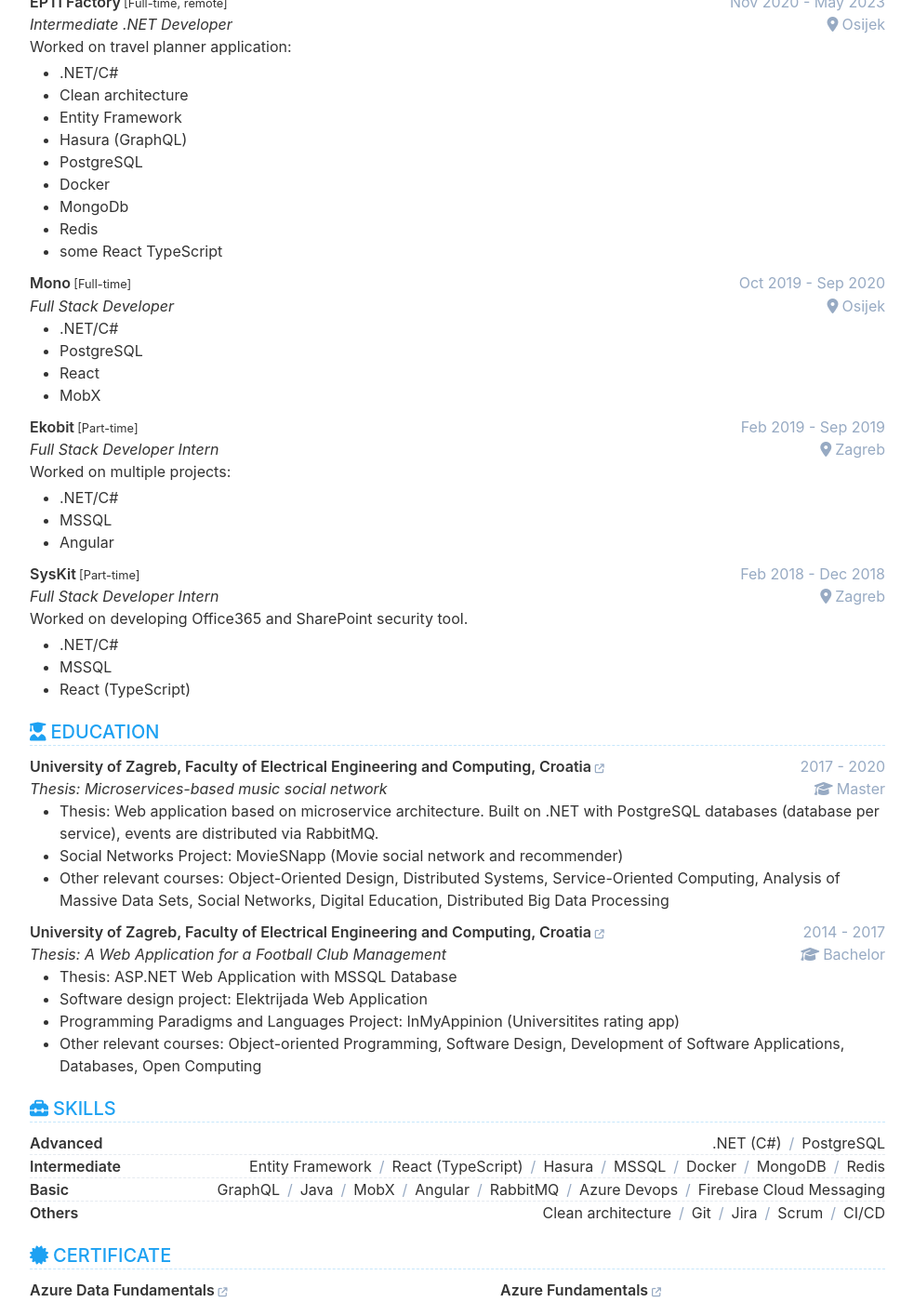
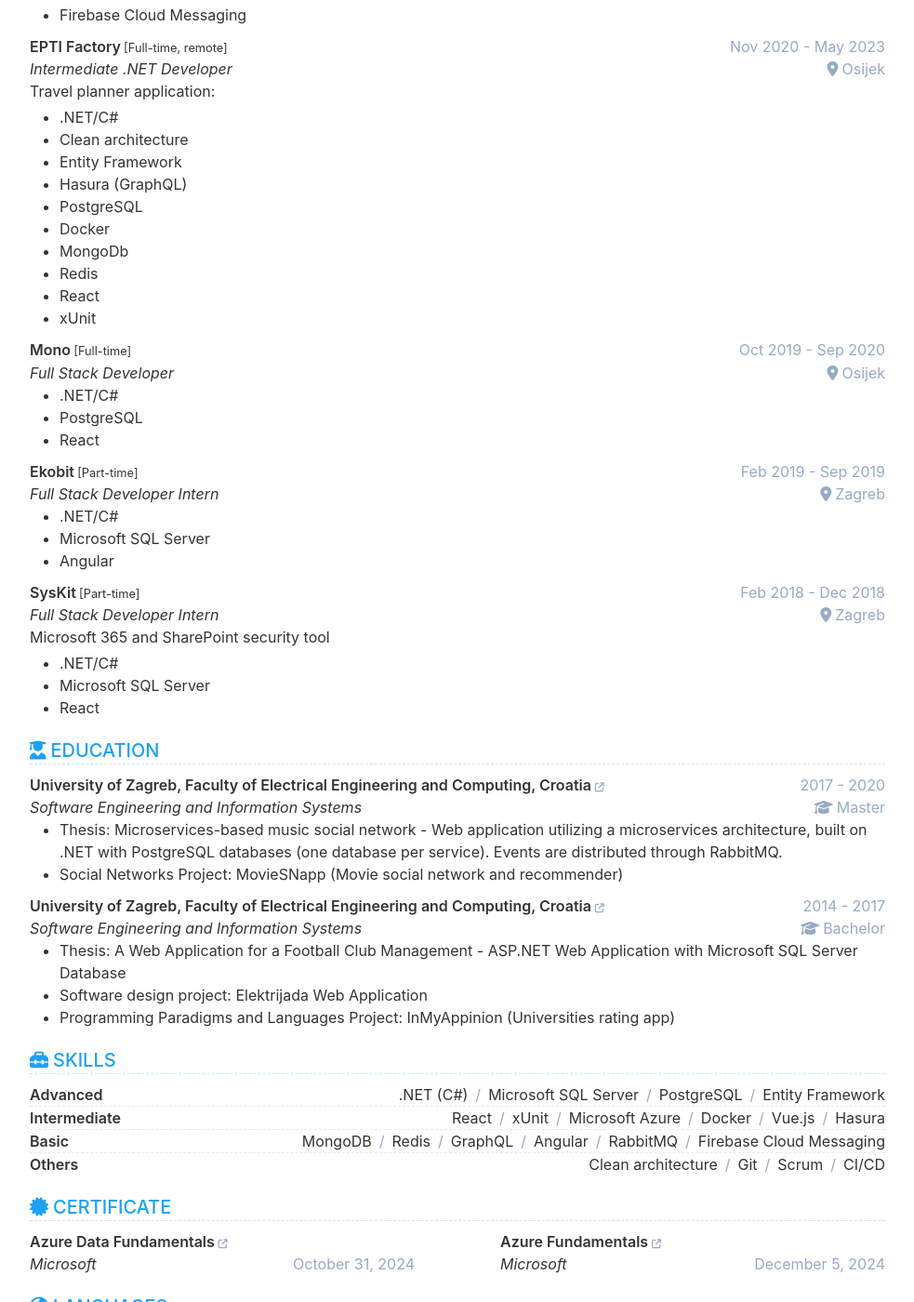
Before and after one commit to tomislav-m/tomislav-m.github.io, a Jekyll site: the page built from index.html, in a window 1280 px wide and 1400 px high, scrolled down 463 px. Shown: the whole window at 93% size, without its empty margins (148-1131 px from the left). Built offline with Jekyll 4.4.1, drawn with Linux system fonts in a browser that asks for light colours; some of the changed text lies outside the part shown.

Commit message:
CV update

```diff
--- a/_data/data.yml
+++ b/_data/data.yml
@@ -93,19 +93,21 @@ experience:
 
   items:
     - company: Littlecode
-      link: https://www.littlecode.com
+      link: #
       tags: Full-time, hybrid
       date: May 2023 - ?
       role: Full Stack Developer
       location: Zagreb
       description: |
         + .NET/C#
-        + Clean architecture
         + Entity Framework
         + Microsoft SQL Server
-        + React TypeScript
+        + Clean architecture
+        + React
+        + Vue.js
+        + Microsoft Azure (IaC, Function Apps, Storages)
         + Docker
-        + Azure DevOps
+        + xUnit
         + Firebase Cloud Messaging
 
     - company: EPTI Factory
@@ -115,7 +117,7 @@ experience:
       role: Intermediate .NET Developer
       location: Osijek
       description: |
-        Worked on travel planner application:
+        Travel planner application:
         + .NET/C#
         + Clean architecture
         + Entity Framework
@@ -124,7 +126,8 @@ experience:
         + Docker
         + MongoDb
         + Redis
-        + some React TypeScript
+        + React
+        + xUnit
 
     - company: Mono
       link:
@@ -136,7 +139,6 @@ experience:
         + .NET/C#
         + PostgreSQL
         + React
-        + MobX
 
     - company: Ekobit
       link:
@@ -145,9 +147,8 @@ experience:
       role: Full Stack Developer Intern
       location: Zagreb
       description: |
-        Worked on multiple projects:
         + .NET/C#
-        + MSSQL
+        + Microsoft SQL Server
         + Angular
 
     - company: SysKit
@@ -157,10 +158,10 @@ experience:
       role: Full Stack Developer Intern
       location: Zagreb
       description: |
-        Worked on developing Office365 and SharePoint security tool.
+        Microsoft 365 and SharePoint security tool
         + .NET/C#
-        + MSSQL
-        + React (TypeScript)
+        + Microsoft SQL Server
+        + React
 
 education:
   show: true
@@ -172,23 +173,21 @@ education:
     - institution: University of Zagreb, Faculty of Electrical Engineering and Computing, Croatia
       link: "https://www.fer.unizg.hr/"
       date: 2017 - 2020
-      major: "Thesis: Microservices-based music social network"
+      major: "Software Engineering and Information Systems"
       degree: Master
       description: |
-        + Thesis: Web application based on microservice architecture. Built on .NET with PostgreSQL databases (database per service), events are distributed via RabbitMQ.
+        + Thesis: Microservices-based music social network - Web application utilizing a microservices architecture, built on .NET with PostgreSQL databases (one database per service). Events are distributed through RabbitMQ.
         + Social Networks Project: MovieSNapp (Movie social network and recommender)
-        + Other relevant courses: Object-Oriented Design, Distributed Systems, Service-Oriented Computing, Analysis of Massive Data Sets, Social Networks, Digital Education, Distributed Big Data Processing
 
     - institution: University of Zagreb, Faculty of Electrical Engineering and Computing, Croatia
       link: "https://www.fer.unizg.hr/"
       date: 2014 - 2017
-      major: "Thesis: A Web Application for a Football Club Management"
+      major: "Software Engineering and Information Systems"
       degree: Bachelor
       description: |
-        + Thesis: ASP.NET Web Application with MSSQL Database
+        + Thesis: A Web Application for a Football Club Management - ASP.NET Web Application with Microsoft SQL Server Database
         + Software design project: Elektrijada Web Application
-        + Programming Paradigms and Languages Project: InMyAppinion (Universitites rating app)
-        + Other relevant courses: Object-oriented Programming, Software Design, Development of Software Applications, Databases, Open Computing
+        + Programming Paradigms and Languages Project: InMyAppinion (Universities rating app)
 
 skill:
   show: true
@@ -200,30 +199,29 @@ skill:
     - name: Advanced
       item:
         - .NET (C#)
+        - Microsoft SQL Server
         - PostgreSQL
+        - Entity Framework
     - name: Intermediate
       item:
-        - Entity Framework
-        - React (TypeScript)
+        - React
+        - xUnit
+        - Microsoft Azure
+        - Docker
+        - Vue.js
         - Hasura
-        - MSSQL
-        - Docker
+    - name: Basic
+      item:
         - MongoDB
         - Redis
-    - name: Basic
-      item:
         - GraphQL
-        - Java
-        - MobX
         - Angular
         - RabbitMQ
-        - Azure Devops
         - Firebase Cloud Messaging
     - name: Others
       item:
         - Clean architecture
         - Git
-        - Jira
         - Scrum
         - CI/CD
 
```
